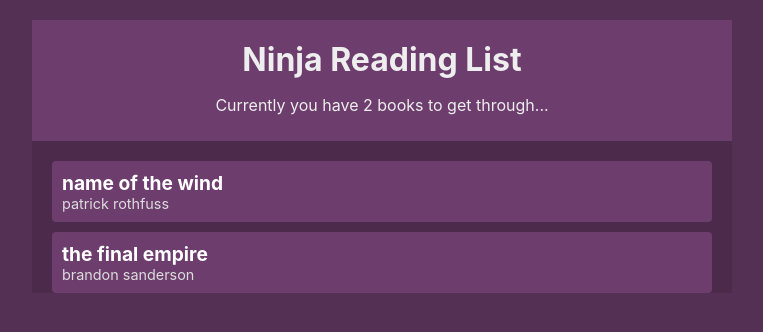
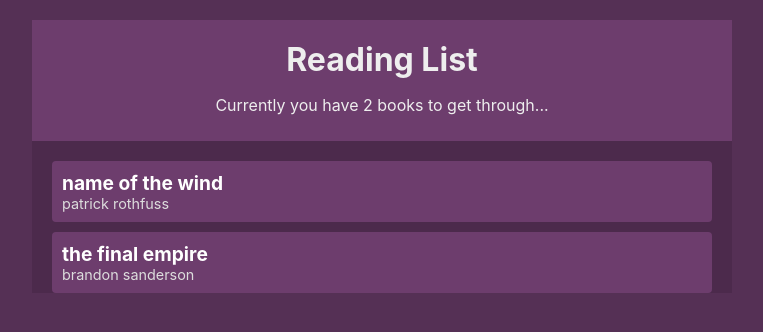
Before and after one commit to 1gjunior/reading-list, a React (Create React App) app: page / in a window 1280 px wide. Shown: the top 332 px of the page, without its empty margins (258-1021 px from the left). Built offline with nearby package versions, Linux system fonts and the light colour scheme.

Commit message:
changed the app name

```diff
--- a/public/index.html
+++ b/public/index.html
@@ -24,7 +24,7 @@
       work correctly both with client-side routing and a non-root public URL.
       Learn how to configure a non-root public URL by running `npm run build`.
     -->
-    <title>React App</title>
+    <title>Reading List</title>
   </head>
   <body>
     <noscript>You need to enable JavaScript to run this app.</noscript>
--- a/src/components/Navbar.js
+++ b/src/components/Navbar.js
@@ -6,7 +6,7 @@ const Navbar = () => {
 
   return (
     <div className="navbar">
-      <h1>Ninja Reading List</h1>
+      <h1>Reading List</h1>
       <p>Currently you have {books.length} books to get through...</p>
     </div>
   );
```
